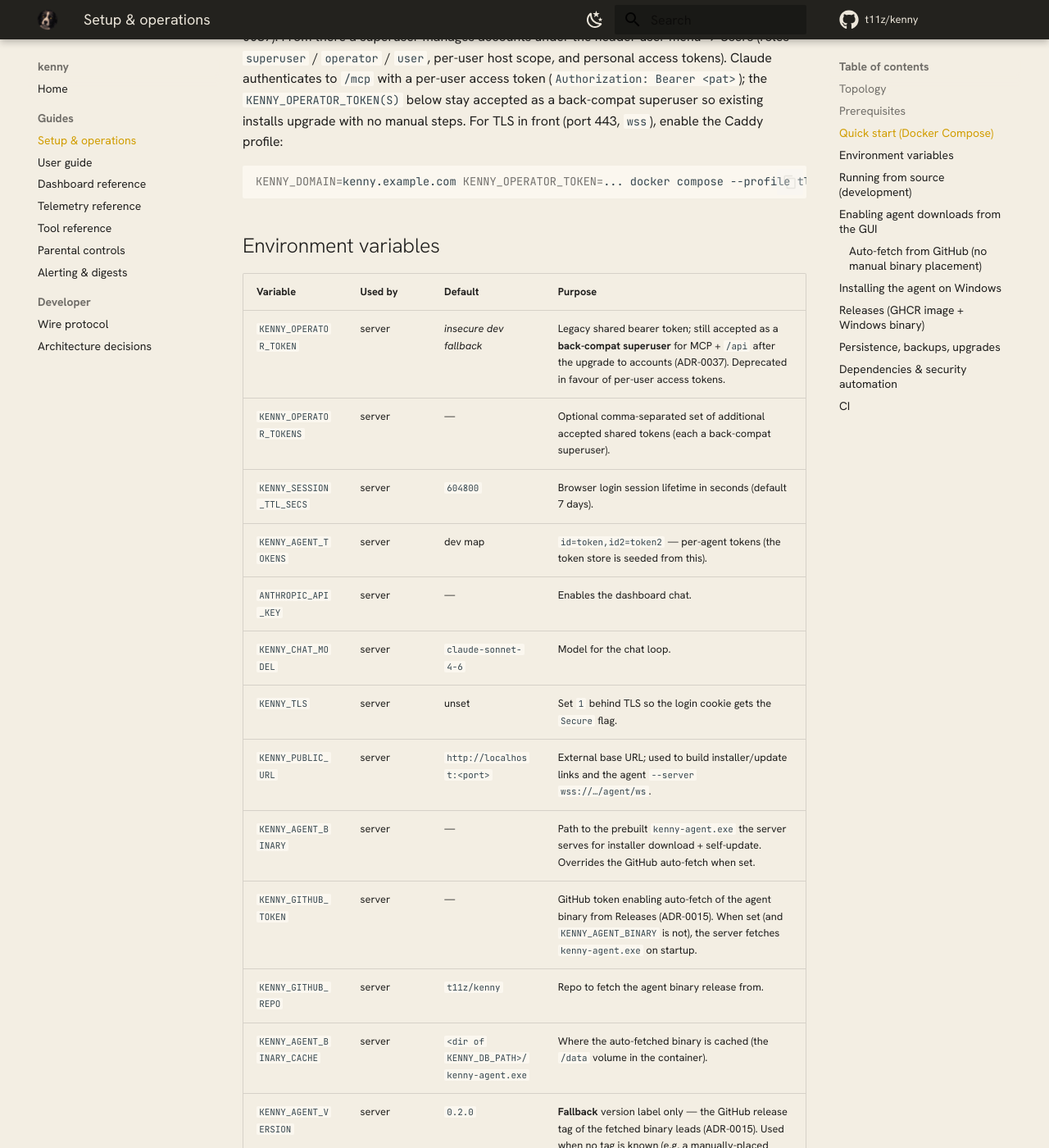
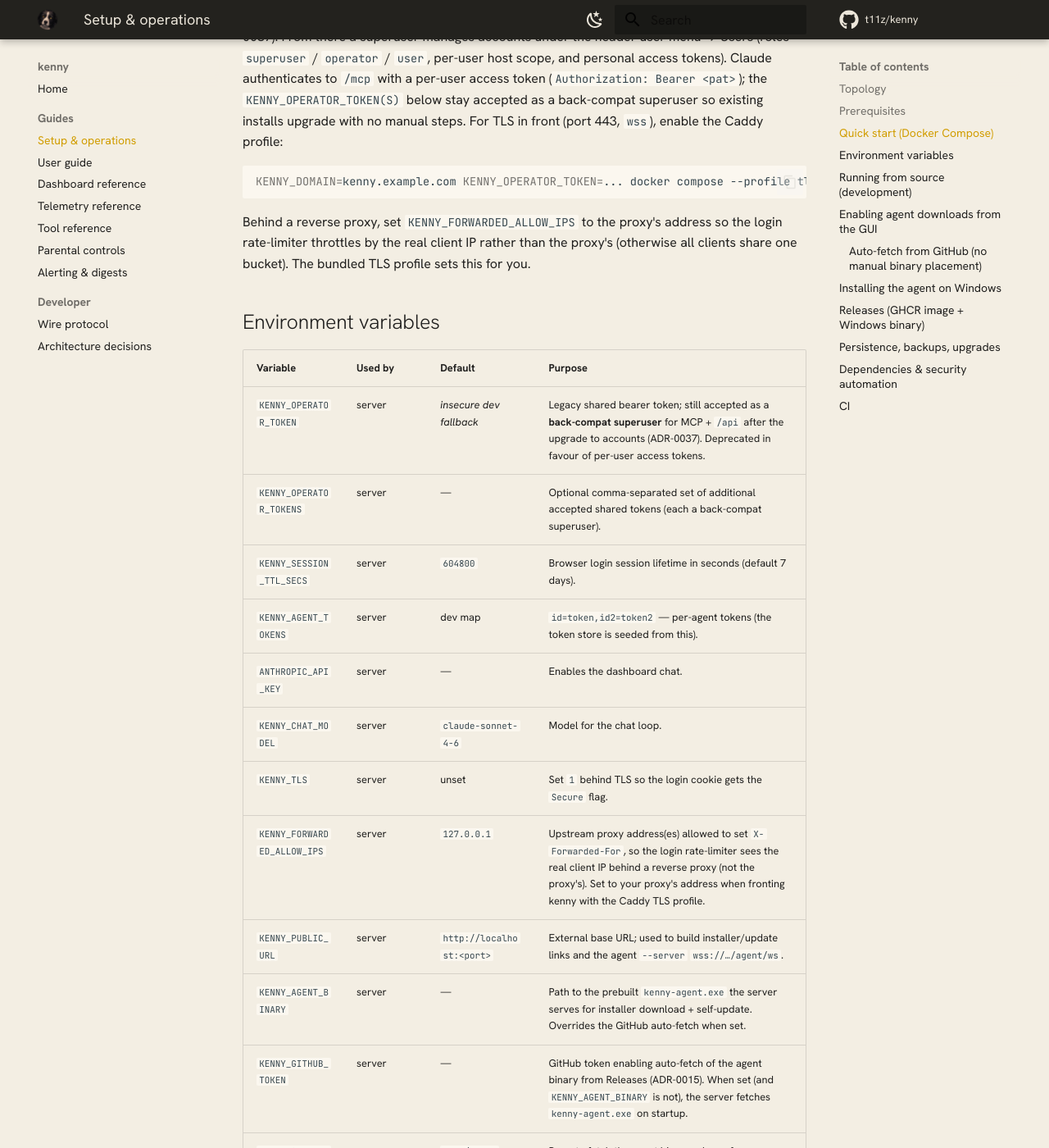
Before and after one commit to nullthrone/kenny, an MkDocs documentation site: the page built from docs/setup.md, in a window 1280 px wide and 1400 px high, scrolled down 1507 px. Shown: the whole window at 82% size. Built offline with MkDocs 1.6.1 and Material for MkDocs 9.7.7, drawn with Linux system fonts in a browser that asks for light colours; comment, search, counter and statistics services are not loaded.

Commit message:
docs: document KENNY_FORWARDED_ALLOW_IPS (reverse-proxy client IP for login limiter)
Reconcile doc drift for the new env_only setting added in the #126 fix: add the
env-var table row and a note on the Caddy TLS profile in docs/setup.md.
dashboard.md documents the settings editor generically (no per-knob table) and
already notes Settings is superuser-only, so no change is needed there.

Co-Authored-By: Claude Opus 4.8 <noreply@anthropic.com>
Claude-Session: https://claude.ai/code/session_01JSHXz5KiddJbF2XE36tV9z

````diff
--- a/docs/setup.md
+++ b/docs/setup.md
@@ -51,6 +51,10 @@ installs upgrade with no manual steps. For TLS in front (port 443, `wss`), enabl
 KENNY_DOMAIN=kenny.example.com KENNY_OPERATOR_TOKEN=... docker compose --profile tls up -d
 ```
 
+Behind a reverse proxy, set `KENNY_FORWARDED_ALLOW_IPS` to the proxy's address so the
+login rate-limiter throttles by the real client IP rather than the proxy's (otherwise all
+clients share one bucket). The bundled TLS profile sets this for you.
+
 ## Environment variables
 
 | Variable | Used by | Default | Purpose |
@@ -62,6 +66,7 @@ KENNY_DOMAIN=kenny.example.com KENNY_OPERATOR_TOKEN=... docker compose --profile
 | `ANTHROPIC_API_KEY` | server | — | Enables the dashboard chat. |
 | `KENNY_CHAT_MODEL` | server | `claude-sonnet-4-6` | Model for the chat loop. |
 | `KENNY_TLS` | server | unset | Set `1` behind TLS so the login cookie gets the `Secure` flag. |
+| `KENNY_FORWARDED_ALLOW_IPS` | server | `127.0.0.1` | Upstream proxy address(es) allowed to set `X-Forwarded-For`, so the login rate-limiter sees the real client IP behind a reverse proxy (not the proxy's). Set to your proxy's address when fronting kenny with the Caddy TLS profile. |
 | `KENNY_PUBLIC_URL` | server | `http://localhost:<port>` | External base URL; used to build installer/update links and the agent `--server` `wss://…/agent/ws`. |
 | `KENNY_AGENT_BINARY` | server | — | Path to the prebuilt `kenny-agent.exe` the server serves for installer download + self-update. Overrides the GitHub auto-fetch when set. |
 | `KENNY_GITHUB_TOKEN` | server | — | GitHub token enabling auto-fetch of the agent binary from Releases (ADR-0015). When set (and `KENNY_AGENT_BINARY` is not), the server fetches `kenny-agent.exe` on startup. |
````
